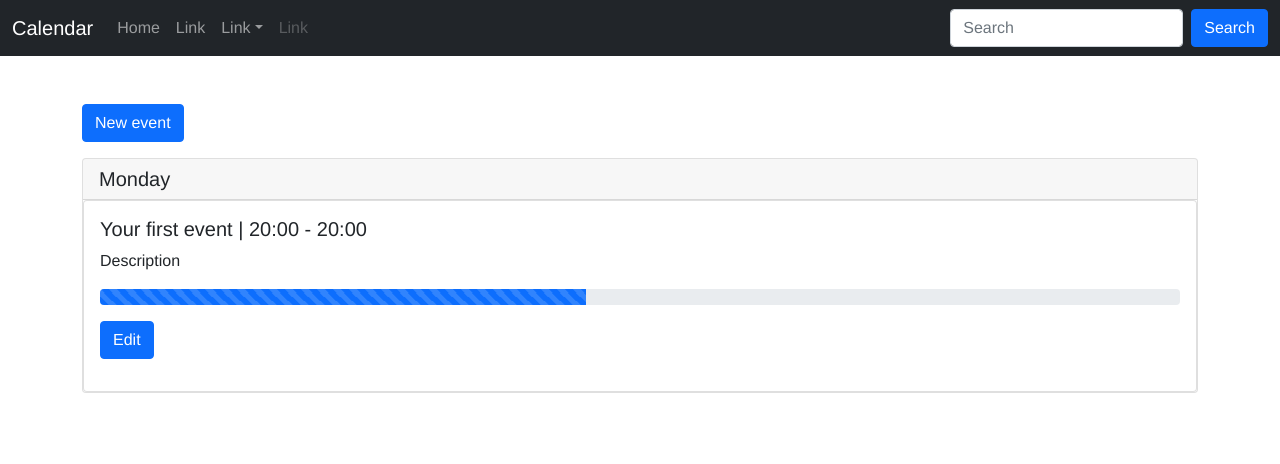
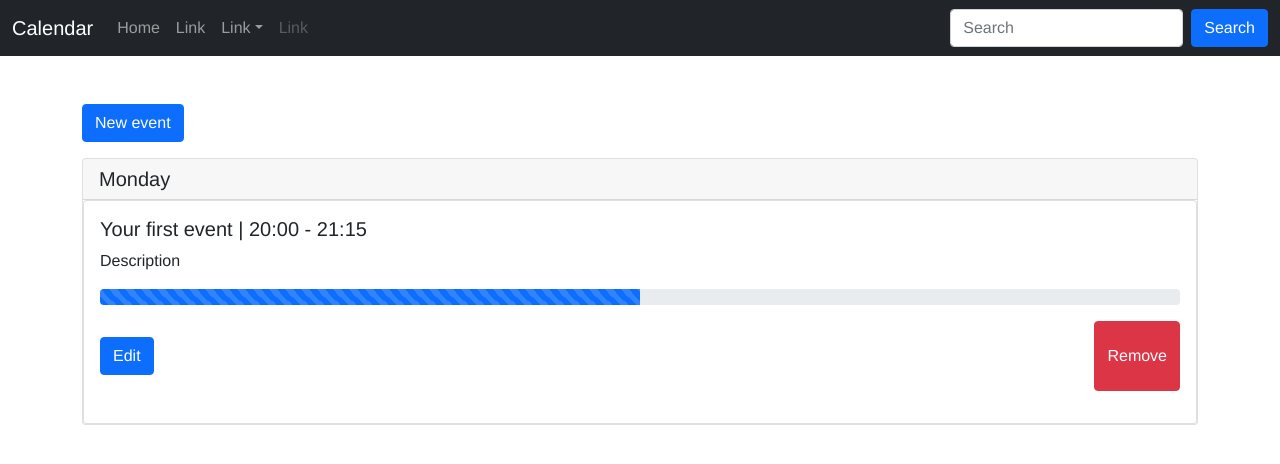
Before and after one commit to K-Kasper/calendar, a React (Create React App) app: page / in a window 1280 px wide. Shown: the top 464 px of the page. Built offline with nearby package versions, Linux system fonts and the light colour scheme.

Commit message:
Added event removing

```diff
--- a/src/components/View.jsx
+++ b/src/components/View.jsx
@@ -1,21 +1,32 @@
-import { nanoid } from 'nanoid';
-import { Row, Col, Card, ProgressBar } from 'react-bootstrap';
+import { Row, Col, Card, ProgressBar, Button } from 'react-bootstrap';
 
 import EventModifier from './EventModifier';
 
 export default function View(props) {
+  function eventRemove(id) {
+    props.setEvents((prevEvents) =>
+      prevEvents.filter((event) => event.id !== id)
+    );
+  }
+
   const eventList = props.events.map((event) => {
-    // event.id = nanoid();
     return (
       <Card style={{ width: 'auto' }} key={event.id}>
         <Card.Body>
           <Card.Title>
-            {event.name} | {event.startTime} - {event.startTime}
+            {event.name} | {event.startTime} - {event.endTime}
           </Card.Title>
           <Card.Text>{event.description}</Card.Text>
-          <ProgressBar animated now={45} />
-          <EventModifier event={event} setEvents={props.setEvents} />
-          {/* <Button variant="primary">Edit</Button> */}
+          <ProgressBar animated now={50} />
+          <Col className="mt-3 mb-3 d-flex justify-content-between gap-5">
+            <EventModifier event={event} setEvents={props.setEvents} />
+            <Button
+              className="btn btn-danger"
+              onClick={() => eventRemove(event.id)}
+            >
+              Remove
+            </Button>
+          </Col>
         </Card.Body>
       </Card>
     );
```
